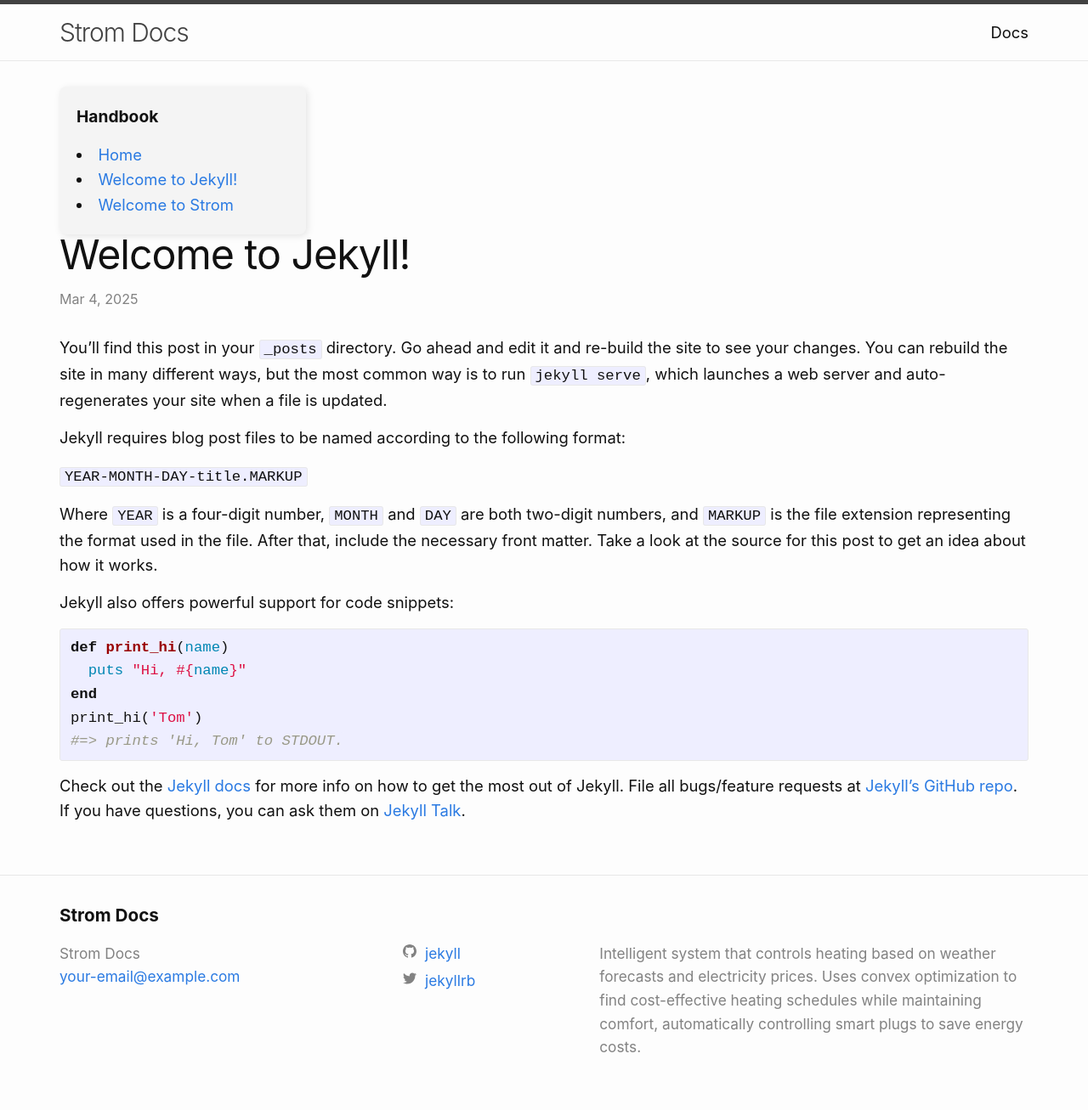
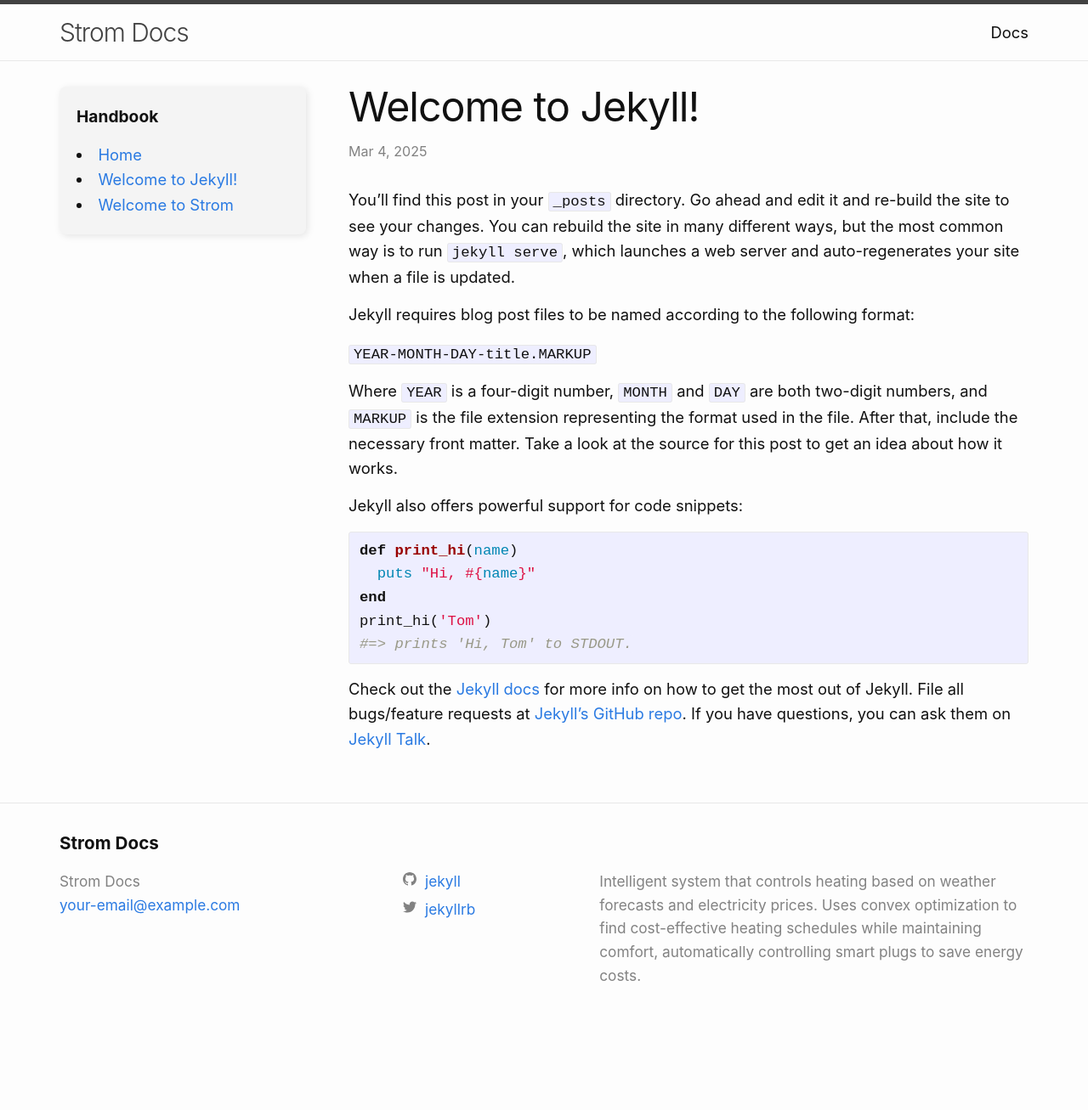
Before and after one commit to janbsc4/strom-docs, a Jekyll site: the page built from _posts/2025-03-04-welcome-to-jekyll.markdown, in a window 1280 px wide. Shown: the whole page at 85% size. Built offline with Jekyll 4.4.1, drawn with Linux system fonts in a browser that asks for light colours; after the commit the page ends 1222 px from its top, so only the background shows below that.

Commit message:
Syntax fix

```diff
--- a/assets/css/main.css
+++ b/assets/css/main.css
@@ -23,14 +23,14 @@
   max-width: 100%; /* Ensures responsiveness within $content-width (1000px) */
   height: auto; /* Maintains aspect ratio when scaling */
   display: block; /* Removes extra spacing below the image */
-}*/
+}
 
 /* Make the container use a flexbox layout */
 .content-container {
   display: flex;
   gap: 50px; /* Increased from 20px to 40px for more spacing */
   align-items: flex-start;
-  max-width: 1000px;
+  max-width: 1200px;
   margin: 0 auto;
 }
 
```
